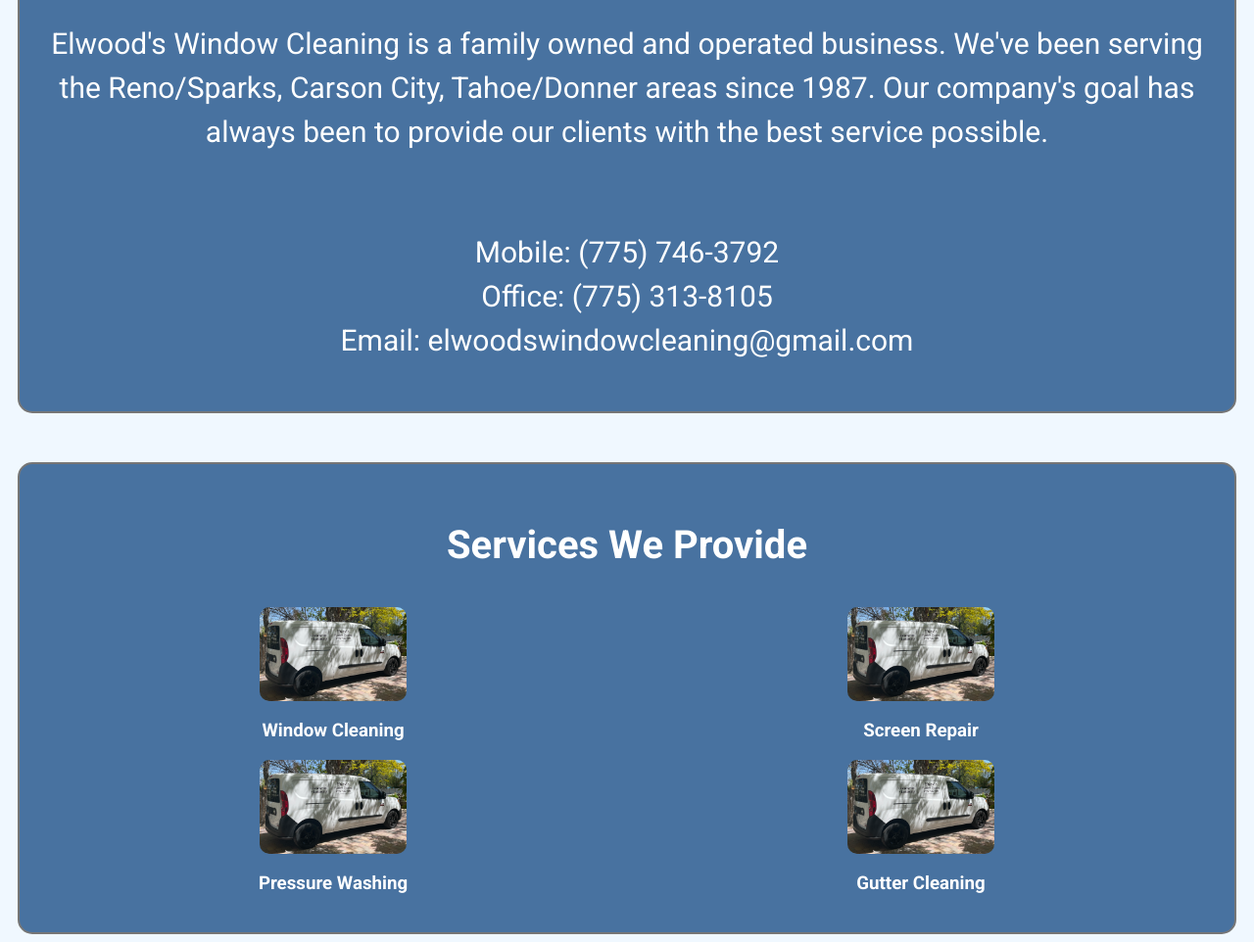
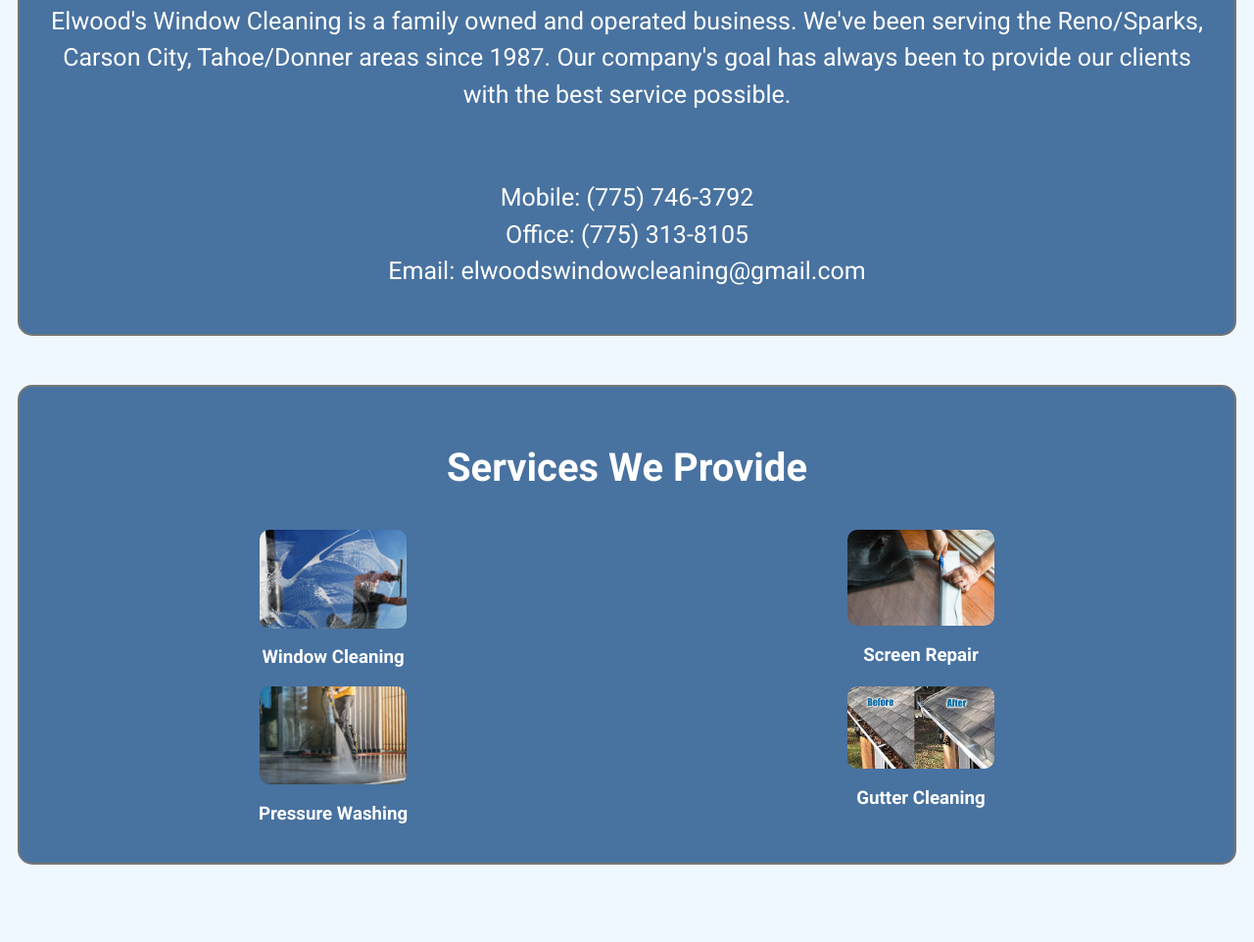
Before and after one commit to mjeanelwood/ewcWebsite, a plain HTML site: page index.html in a window 1280 px wide. Shown: the part 721-1683 px from the top of the page at 98% size. After the commit the page ends 1612 px from the top, so only its background shows below. Drawn offline with Linux system fonts and the light colour scheme.

Commit message:
Added photos

```diff
--- a/index.html
+++ b/index.html
@@ -50,7 +50,11 @@
       <div class="grid grid-2-columns">
         <div class="card">
           <div class="card-header">
-            <img src="images/van.jpg" alt="" class="img-responsive-2" />
+            <img
+              src="images/window-cleaner.jpg"
+              alt=""
+              class="img-responsive-2"
+            />
           </div>
           <div class="card-body">
             <h3>Window Cleaning</h3>
@@ -58,7 +62,11 @@
         </div>
         <div class="card">
           <div class="card-header">
-            <img src="images/van.jpg" alt="" class="img-responsive-2" />
+            <img
+              src="images/screen-repair.jpg"
+              alt=""
+              class="img-responsive-2"
+            />
           </div>
           <div class="card-body">
             <h3>Screen Repair</h3>
@@ -66,7 +74,11 @@
         </div>
         <div class="card">
           <div class="card-header">
-            <img src="images/van.jpg" alt="" class="img-responsive-2" />
+            <img
+              src="images/power-washer.jpg"
+              alt=""
+              class="img-responsive-2"
+            />
           </div>
           <div class="card-body">
             <h3>Pressure Washing</h3>
@@ -74,7 +86,11 @@
         </div>
         <div class="card">
           <div class="card-header">
-            <img src="images/van.jpg" alt="" class="img-responsive-2" />
+            <img
+              src="images/gutter-cleaning.jpg"
+              alt=""
+              class="img-responsive-2"
+            />
           </div>
           <div class="card-body">
             <h3>Gutter Cleaning</h3>
--- a/src/style.css
+++ b/src/style.css
@@ -51,7 +51,7 @@ p {
   font-family: "Roboto", sans-serif;
 }
 h1 {
-  font-size: 65px;
+  font-size: 55px;
   margin-bottom: 20px;
 }
 .official {
@@ -66,7 +66,7 @@ h2 {
   line-height: 1.5;
 }
 p {
-  font-size: 30px;
+  font-size: 25px;
 }
 
 .img-responsive-1 {
@@ -92,7 +92,7 @@ p {
 @media (max-width: 400px) {
   h1,
   h2 {
-    font-size: 30px;
+    font-size: 20px;
   }
   .img-responsive-1 {
     display: none;
@@ -102,6 +102,6 @@ p {
   }
 
   p {
-    font-size: 20px;
+    font-size: 15px;
   }
 }
```
Also changed, not shown: images/gutter-cleaning.jpg (added), images/power-washer.jpg (added), images/screen-repair.jpg (added), images/window-cleaner.jpg (added).
